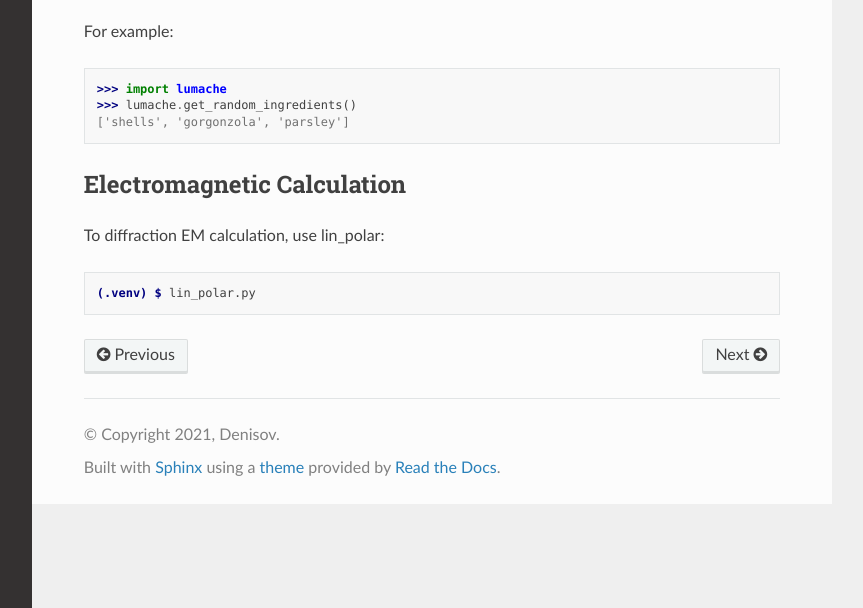
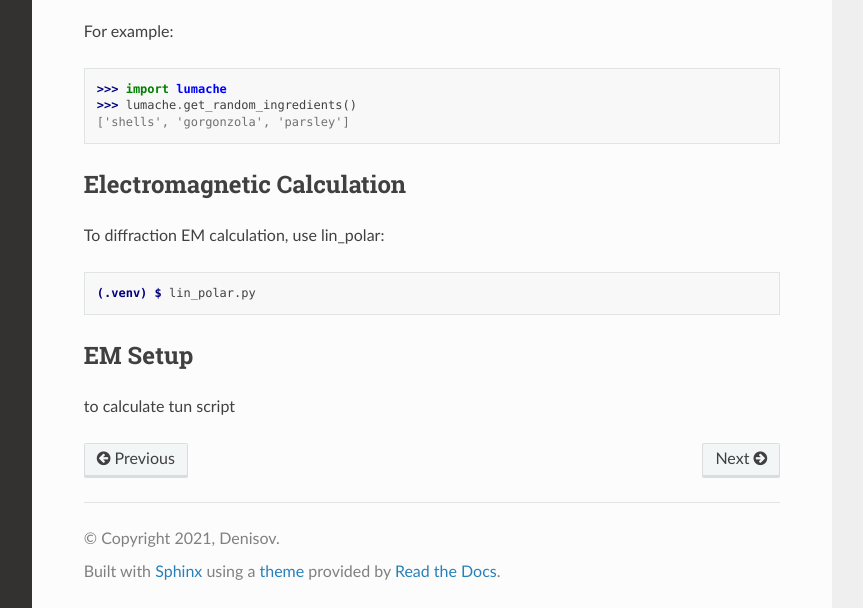
Before and after one commit to Den1sovDm1triy/GreenTensor, a Sphinx documentation site: the page built from docs/usage.rst, in a window 1280 px wide and 1370 px high, cut to the strip 762-1370 px from the top of the window. Shown: the whole strip, without its empty margins (268-1131 px from the left). Built offline with Sphinx 7.4.7 and the Read the Docs theme 2.0.0, drawn with Linux system fonts in a browser that asks for light colours.

Commit message:
doc: usage.rst  file update

```diff
--- a/docs/usage.rst
+++ b/docs/usage.rst
@@ -40,3 +40,8 @@ To diffraction EM calculation, use lin_polar:
 .. code-block:: console
 
    (.venv) $ lin_polar.py
+
+EM Setup
+------------
+
+to calculate tun script
```
